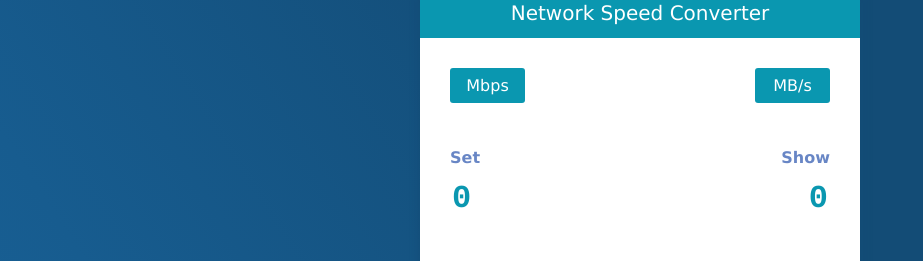
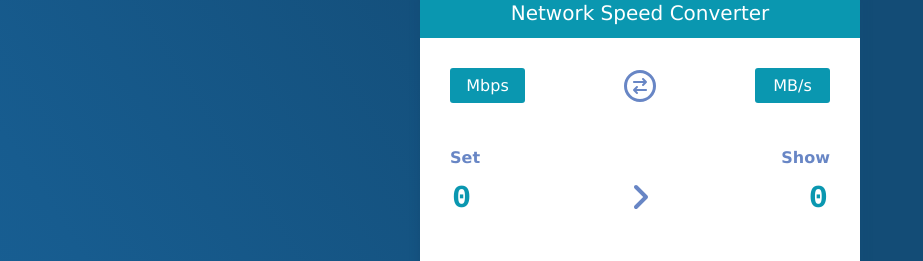
Before and after one commit to DevFuppy/react_HookPractice_prjs, a React (Create React App) app in the folder react-speed-converter/: page / in a window 1280 px wide. Shown: the part 252-513 px from the top of the page, without its empty margins (0-923 px from the left). Built offline with nearby package versions, Linux system fonts and the light colour scheme.

Commit message:
add font-awesome to speed-converter project

```diff
--- a/react-speed-converter/src/App.js
+++ b/react-speed-converter/src/App.js
@@ -3,7 +3,11 @@
 import A from './components/unitControl'
 import {Footer as B}  from './components/footer'
 import Converter from './components/Converter'
-import fas from '@fortawesome/fontawesome-svg-core'
+import { library } from '@fortawesome/fontawesome-svg-core';
+// import { fab } from '@fortawesome/free-brands-svg-icons';
+import { fas } from '@fortawesome/free-solid-svg-icons';
+import { far } from '@fortawesome/free-regular-svg-icons';
+library.add(fas ,far);
 
 function App() {
 
--- a/react-speed-converter/src/components/Converter.js
+++ b/react-speed-converter/src/components/Converter.js
@@ -1,4 +1,4 @@
-
+import { FontAwesomeIcon } from '@fortawesome/react-fontawesome';
 export default Converter
 
 function Converter({val,setMbps}){
@@ -10,7 +10,7 @@
         <input type="number" className="input-number" min="0" onChange={setMbps} value={val}/>
       </div>
       <span className="angle-icon fa-2x" style={{marginTop: '30px'}}>
-        <i className="fas fa-angle-right" ></i>
+        <FontAwesomeIcon icon={['fas', 'angle-right']} />
       </span>
       <div className="text-right flex-1">
         <div className="converter-title">Show</div>
--- a/react-speed-converter/src/components/unitControl.js
+++ b/react-speed-converter/src/components/unitControl.js
@@ -1,20 +1,15 @@
-export default Control
+import { FontAwesomeIcon } from "@fortawesome/react-fontawesome";
+export default Control;
 
-
-function Control(){
-
-
-return (
-
+function Control() {
+  return (
     <div className="unit-control">
       <div className="unit">Mbps</div>
       <span className="exchange-icon fa-fw fa-stack">
-        <i className="far fa-circle fa-stack-2x" ></i>
-        <i className="fas fa-exchange-alt fa-stack-1x" ></i>
+        <FontAwesomeIcon icon={["far", "circle"]} className="fa-stack-2x" />
+        <FontAwesomeIcon icon={"arrow-right-arrow-left"} className="fa-stack-1x" />
       </span>
       <div className="unit">MB/s</div>
     </div>
-
-
-
-)}
+  );
+}
```
Also changed, not shown: 1 other file (tests, documents, lock files or other folders).
